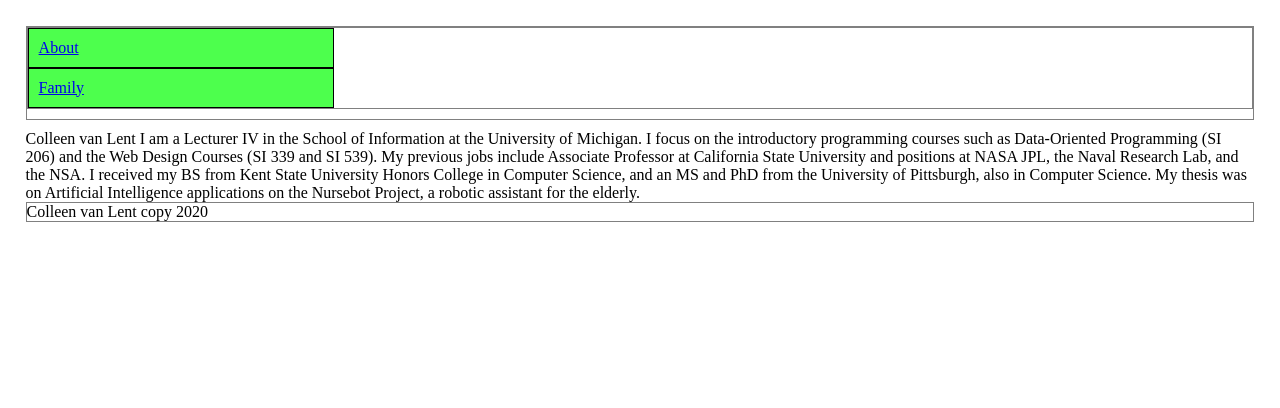
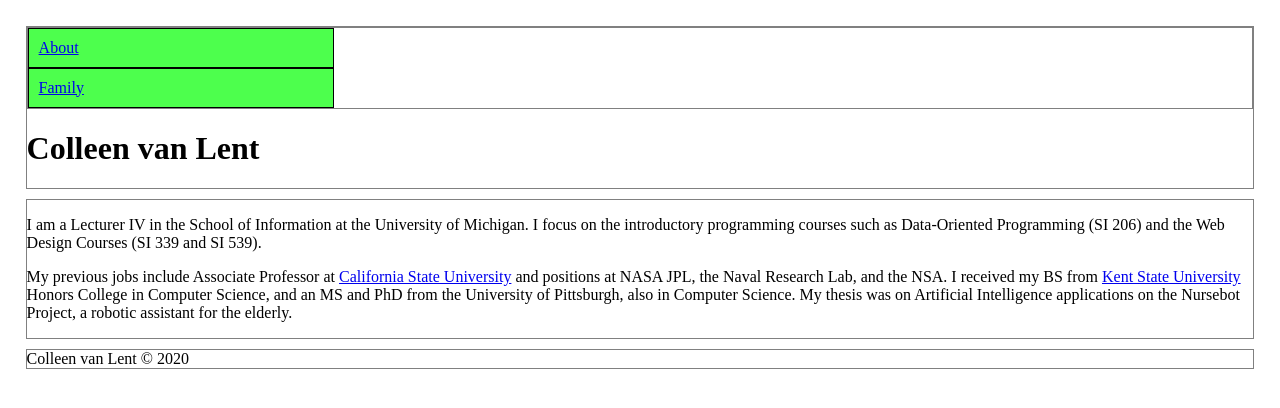
Before and after one commit to bpowning/homework1, a plain HTML site: page index.html in a window 1280 px wide. Drawn offline with Linux system fonts and the light colour scheme.

Commit message:
final validator test

```diff
--- a/index.html
+++ b/index.html
@@ -16,16 +16,16 @@
 			<li><a href="family.html">Family</a></li>
 		</ul>
 	</nav>
+	<h1>Colleen van Lent</h1>
 </header>
 
-Colleen van Lent
-
-I am a Lecturer IV in the School of Information at the University of Michigan. I focus on the introductory programming courses such as Data-Oriented Programming (SI 206) and the Web Design Courses (SI 339 and SI 539).
-
-My previous jobs include Associate Professor at California State University and positions at NASA JPL, the Naval Research Lab, and the NSA. I received my BS from Kent State University Honors College in Computer Science, and an MS and PhD from the University of Pittsburgh, also in Computer Science. My thesis was on Artificial Intelligence applications on the Nursebot Project, a robotic assistant for the elderly.
+<main>
+<p>I am a Lecturer IV in the School of Information at the University of Michigan. I focus on the introductory programming courses such as Data-Oriented Programming (SI 206) and the Web Design Courses (SI 339 and SI 539).</p>
+<p>My previous jobs include Associate Professor at <a href="https://www2.calstate.edu">California State University</a> and positions at NASA JPL, the Naval Research Lab, and the NSA. I received my BS from <a href="https://www.kent.edu">Kent State University</a> Honors College in Computer Science, and an MS and PhD from the University of Pittsburgh, also in Computer Science. My thesis was on Artificial Intelligence applications on the Nursebot Project, a robotic assistant for the elderly.</p>
+</main>
 
 <footer>
-Colleen van Lent copy 2020
+	Colleen van Lent &copy; 2020
 </footer>
 </body>
 </html>
```
Also changed, not shown: family.html (+5 -3 lines).
